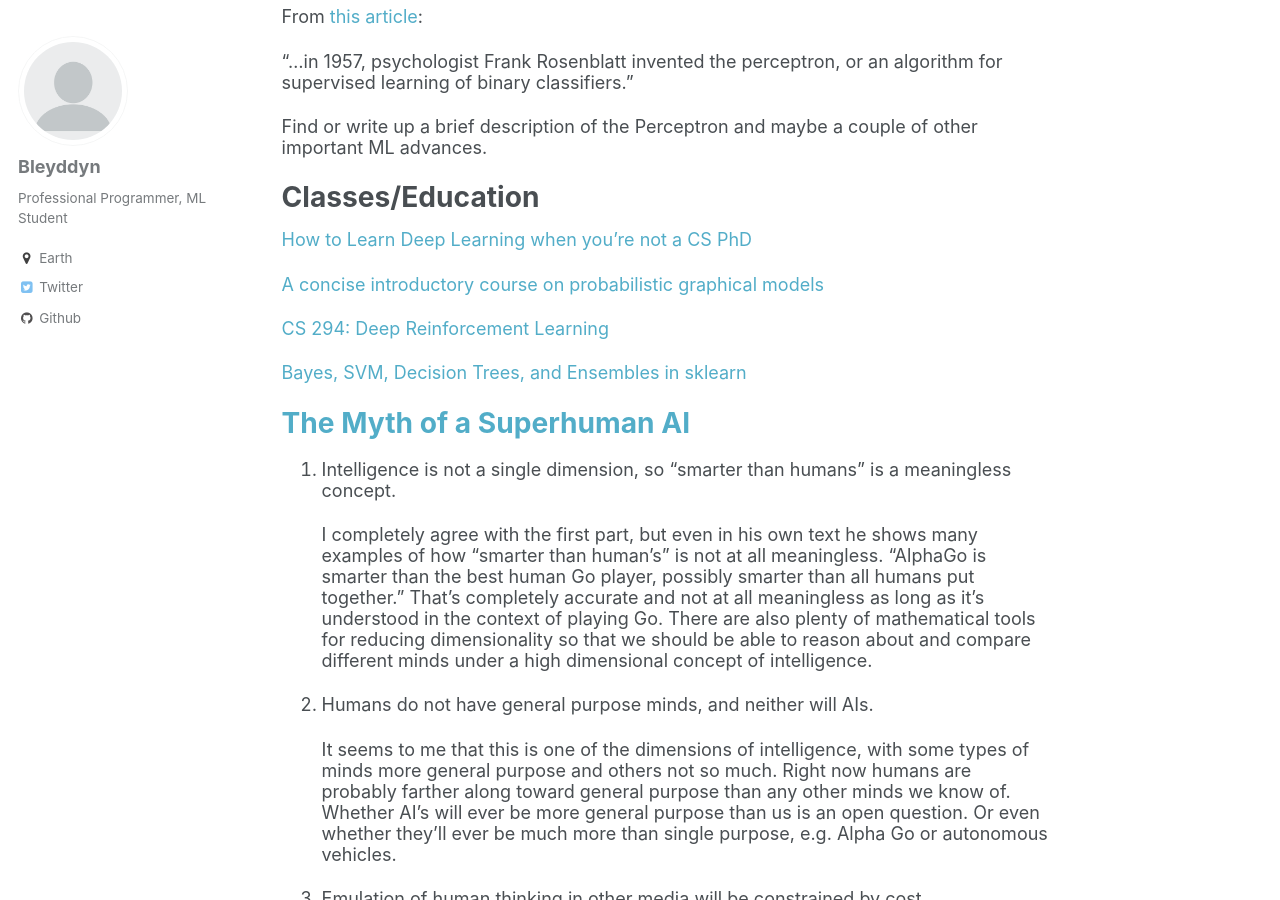
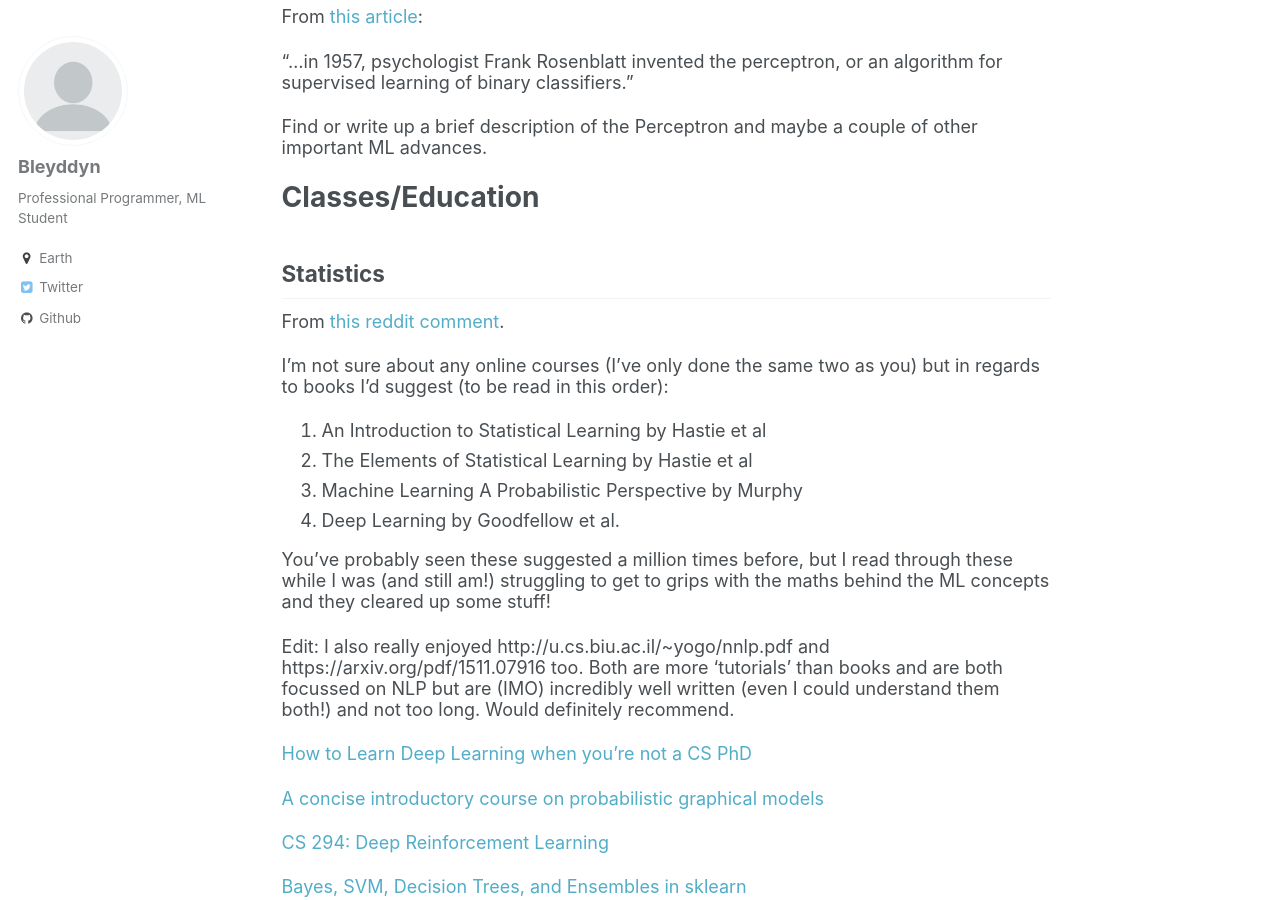
Before and after one commit to Bleyddyn/Bleyddyn.github.io, a Jekyll site: the page built from _pages/notes.md, in a window 1280 px wide and 900 px high, scrolled down 531 px. Built offline with Jekyll 4.4.1, drawn with Linux system fonts in a browser that asks for light colours.

Commit message:
More notes and papers.

```diff
--- a/_pages/notes.md
+++ b/_pages/notes.md
@@ -30,6 +30,22 @@ Find or write up a brief description of the Perceptron and maybe a couple of oth
 
 # Classes/Education
 
+## Statistics
+
+From [this reddit comment](https://www.reddit.com/r/MachineLearning/comments/6llhit/d_softmax_interpretation_with_non_1hot_labels/djvsw88/).
+
+I'm not sure about any online courses (I've only done the same two as you) but in regards to books I'd suggest (to be read in this order):
+
+1. An Introduction to Statistical Learning by Hastie et al
+1. The Elements of Statistical Learning by Hastie et al
+1. Machine Learning A Probabilistic Perspective by Murphy
+1. Deep Learning by Goodfellow et al.
+
+You've probably seen these suggested a million times before, but I read through these while I was (and still am!) struggling to get to grips with the maths behind the ML concepts and they cleared up some stuff!
+
+Edit: I also really enjoyed http://u.cs.biu.ac.il/~yogo/nnlp.pdf and https://arxiv.org/pdf/1511.07916 too. Both are more 'tutorials' than books and are both focussed on NLP but are (IMO) incredibly well written (even I could understand them both!) and not too long. Would definitely recommend.
+
+
 [How to Learn Deep Learning when you're not a CS PhD](https://vimeo.com/214233053)
 
 [A concise introductory course on probabilistic graphical models](https://ermongroup.github.io/cs228-notes/)
```
Also changed, not shown: _pages/publications.md (+2 -2 lines), _publications/2017-07-01-off-policy-actor-critic.md (+1 -1 lines).
